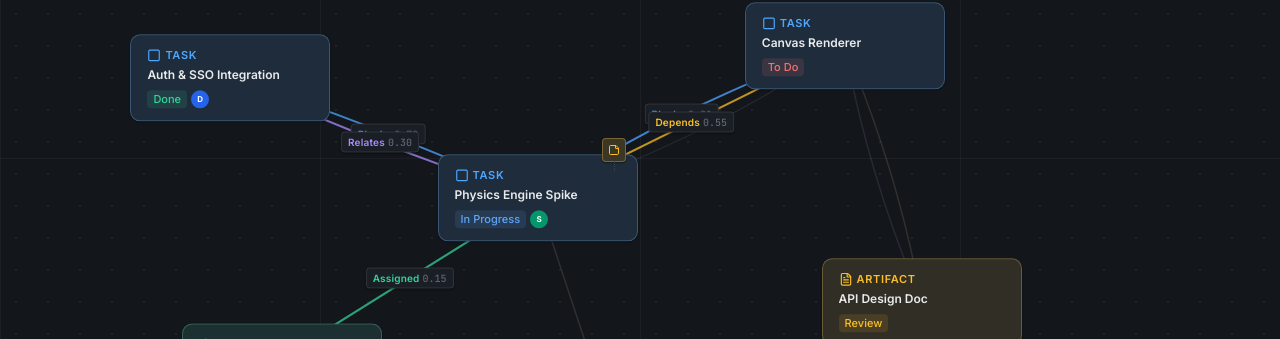
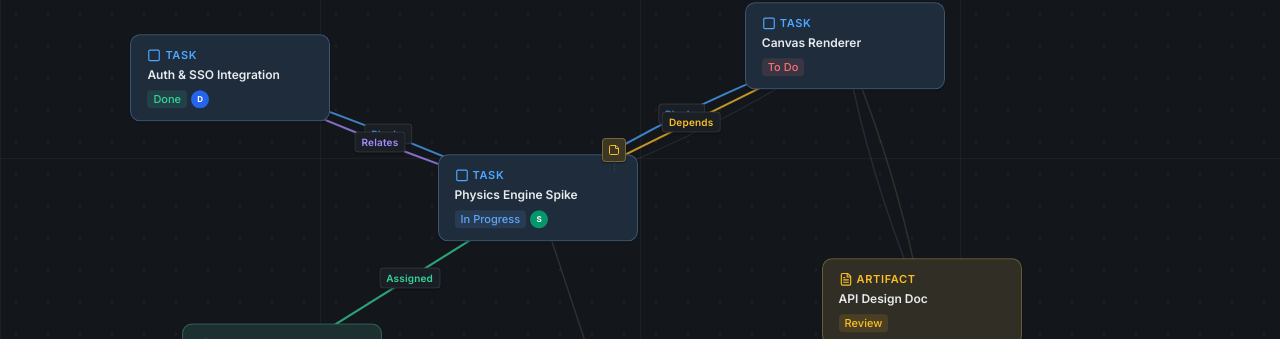
Before and after one commit to themightyboosh/nords, a React (Vite) app in the folder client-alt/: page / in a window 1280 px wide. Shown: the part 162-501 px from the top of the page. Built offline with nearby package versions, Linux system fonts and the light colour scheme.

Commit message:
fix: Line labels show type name only, no numeric values

```diff
--- a/client-alt/src/components/Canvas/CanvasMock.tsx
+++ b/client-alt/src/components/Canvas/CanvasMock.tsx
@@ -96,7 +96,7 @@ const CanvasMock: React.FC<CanvasMockProps> = ({ onNardClick, selectedNard }) =>
     const len = Math.sqrt(dx * dx + dy * dy) || 1;
     const perpX = (-dy / len) * offset;
     const perpY = (dx / len) * offset;
-    return { x: midX + perpX, y: midY + perpY, type: t.type, value: t.value, color: t.color };
+    return { x: midX + perpX, y: midY + perpY, type: t.type, color: t.color };
   });
 
   return (
@@ -187,7 +187,6 @@ const CanvasMock: React.FC<CanvasMockProps> = ({ onNardClick, selectedNard }) =>
             <span className="nards-tether-label__type" style={{ color: label.color }}>
               {label.type}
             </span>
-            <span className="nards-tether-label__value">{label.value.toFixed(2)}</span>
           </div>
         ))}
 
```
